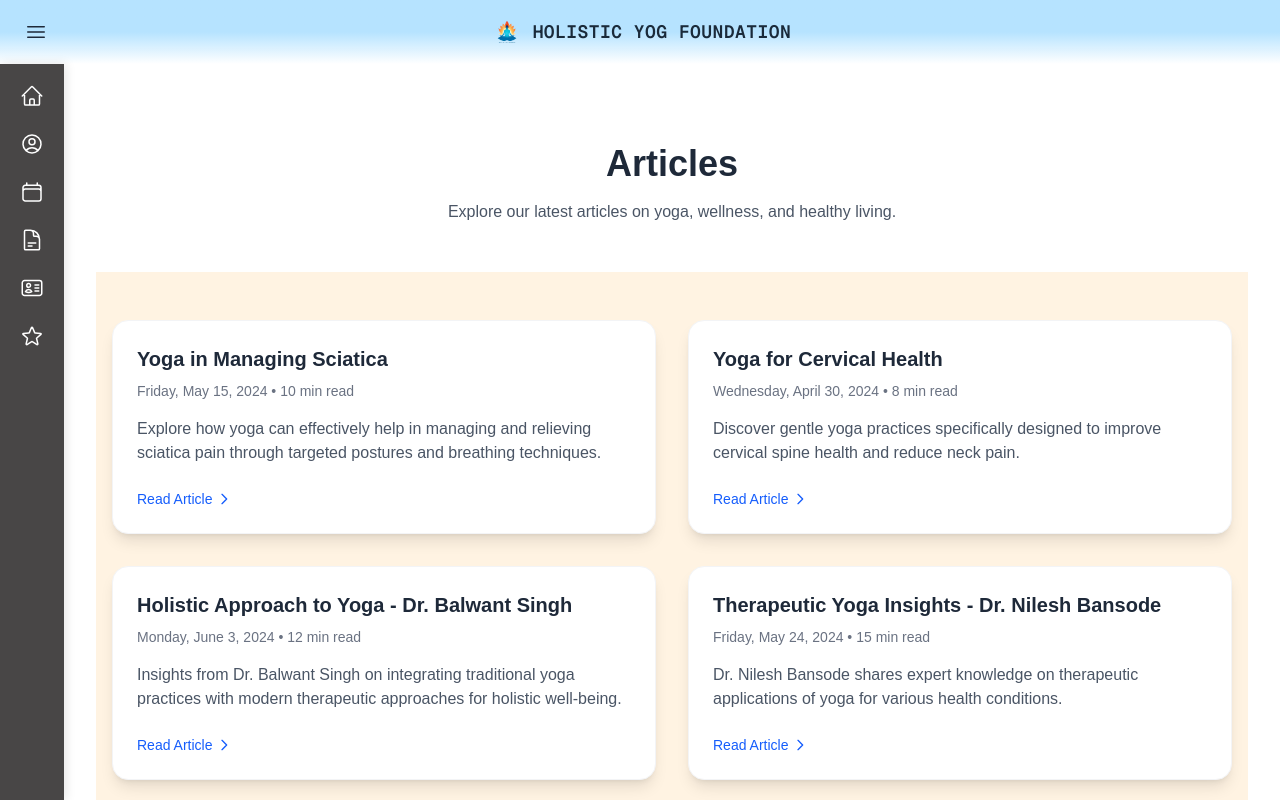
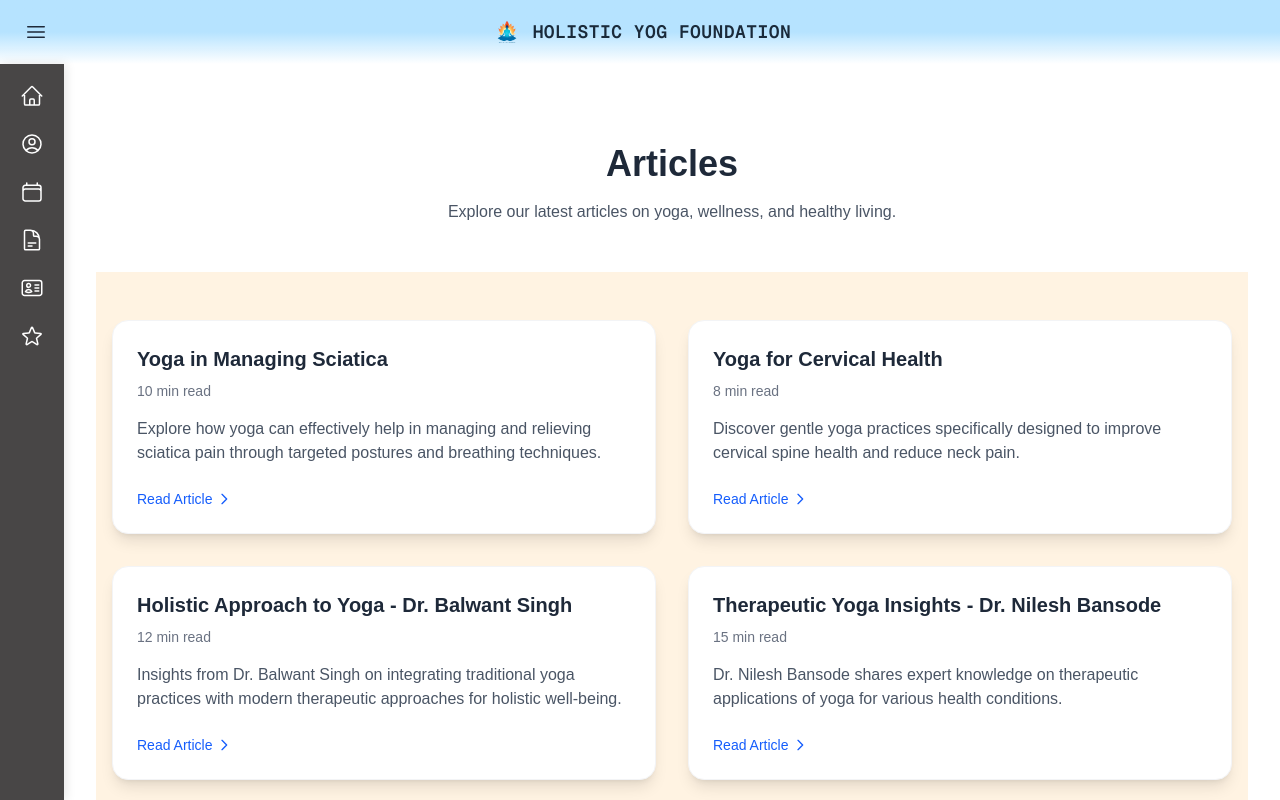
Before and after one commit to Soham1250/holistic-yog-foundation, a Next.js app: page /articles in a window 1280 px wide. Shown: the top 800 px of the page. Built offline with nearby package versions, Linux system fonts and the light colour scheme.

Commit message:
Update : Removed dates from articles

```diff
--- a/src/app/articles/page.jsx
+++ b/src/app/articles/page.jsx
@@ -10,7 +10,6 @@
         {
             id: 1,
             title: 'Yoga in Managing Sciatica',
-            date: 'Friday, May 15, 2024',
             readTime: '10 min read',
             pdfUrl: '/pdfs/Articles/Yoga in Managing Sciatica.pdf',
             excerpt: 'Explore how yoga can effectively help in managing and relieving sciatica pain through targeted postures and breathing techniques.'
@@ -18,7 +17,6 @@
         {
             id: 2,
             title: 'Yoga for Cervical Health',
-            date: 'Wednesday, April 30, 2024',
             readTime: '8 min read',
             pdfUrl: '/pdfs/Articles/cervical.pdf',
             excerpt: 'Discover gentle yoga practices specifically designed to improve cervical spine health and reduce neck pain.'
@@ -26,7 +24,6 @@
         {
             id: 3,
             title: 'Holistic Approach to Yoga - Dr. Balwant Singh',
-            date: 'Monday, June 3, 2024',
             readTime: '12 min read',
             pdfUrl: '/pdfs/Articles/Dr. Balwant Singh HYF.pdf',
             excerpt: 'Insights from Dr. Balwant Singh on integrating traditional yoga practices with modern therapeutic approaches for holistic well-being.'
@@ -34,7 +31,6 @@
         {
             id: 4,
             title: 'Therapeutic Yoga Insights - Dr. Nilesh Bansode',
-            date: 'Friday, May 24, 2024',
             readTime: '15 min read',
             pdfUrl: '/pdfs/Articles/Dr. Nilesh Bansode HYF.pdf',
             excerpt: 'Dr. Nilesh Bansode shares expert knowledge on therapeutic applications of yoga for various health conditions.'
@@ -68,7 +64,7 @@
                                         {article.title}
                                     </h2>
                                     <p className="text-gray-500 text-sm mb-4">
-                                        {article.date} • {article.readTime}
+                                        {article.readTime}
                                     </p>
                                     <p className="text-gray-600">
                                         {article.excerpt}
```
